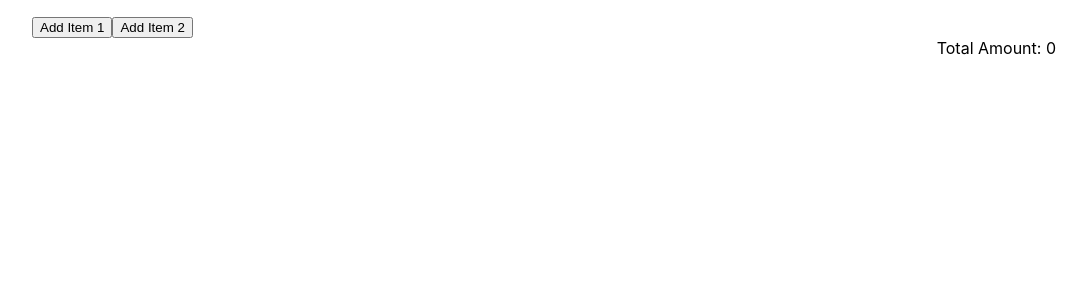
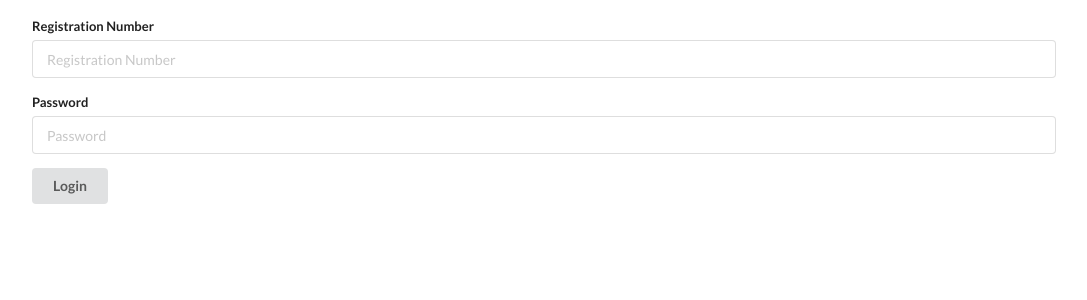
Before and after one commit to Divyanshu2607/LPU-MERN-React, a React (Create React App) app: page / in a window 1280 px wide. Shown: the top 300 px of the page, without its empty margins (96-1183 px from the left). Built offline with nearby package versions, Linux system fonts and the light colour scheme.

Commit message:
[Add] Login Screen

```diff
--- a/src/App.css
+++ b/src/App.css
@@ -1,3 +1,5 @@
+@import url(https://cdn.jsdelivr.net/npm/semantic-ui@2.5.0/dist/semantic.min.css);
+
 .App {
   text-align: center;
 }
--- a/src/App.js
+++ b/src/App.js
@@ -1,17 +1,13 @@
 import { Component } from "react";
 import "./App.css";
-import ColorScreen from "./screens/ColorScreen";
-import CounterScreen from "./screens/CounterScreen";
-import CartScreen from "./screens/CartScreen";
+import LoginScreen from "./screens/LoginScreen";
 
 class App extends Component {
   render() {
     // return <CounterScreen />;
     return (
       <div style={{ padding: "2vh 10%" }}>
-        {/* <ColorScreen />
-        <CounterScreen /> */}
-        <CartScreen />
+        <LoginScreen />
       </div>
     );
   }
--- /dev/null
+++ b/src/screens/LoginScreen.js
@@ -0,0 +1,56 @@
+import { useState } from "react";
+
+const LoginScreen = () => {
+  const [credentials, setCredentials] = useState({
+    registrationNumber: "",
+    password: "",
+  });
+
+  const handleChange = (e) => {
+    setCredentials({
+      ...credentials,
+      [e.target.name]: e.target.value,
+    });
+  };
+
+  return (
+    <>
+      <form
+        className="ui form"
+        onSubmit={(e) => {
+          e.preventDefault();
+          console.log(credentials);
+          // The default behavior of a Form Submit in HTML is a GET API call which causes the page to refresh
+          // And it redirects to the URL appended with values in the form as Query Params
+        }}
+      >
+        <div className="field">
+          <label>Registration Number</label>
+          <input
+            type="text"
+            name="registrationNumber"
+            placeholder="Registration Number"
+            onChange={handleChange}
+            value={credentials.registrationNumber}
+          />
+        </div>
+        <div className="field">
+          <label>Password</label>
+          <input
+            type="password"
+            name="password"
+            placeholder="Password"
+            onChange={handleChange}
+            value={credentials.password}
+          />
+        </div>
+
+        <button className="ui button" type="submit">
+          Login
+        </button>
+      </form>
+    </>
+  );
+};
+
+export default LoginScreen;
```
